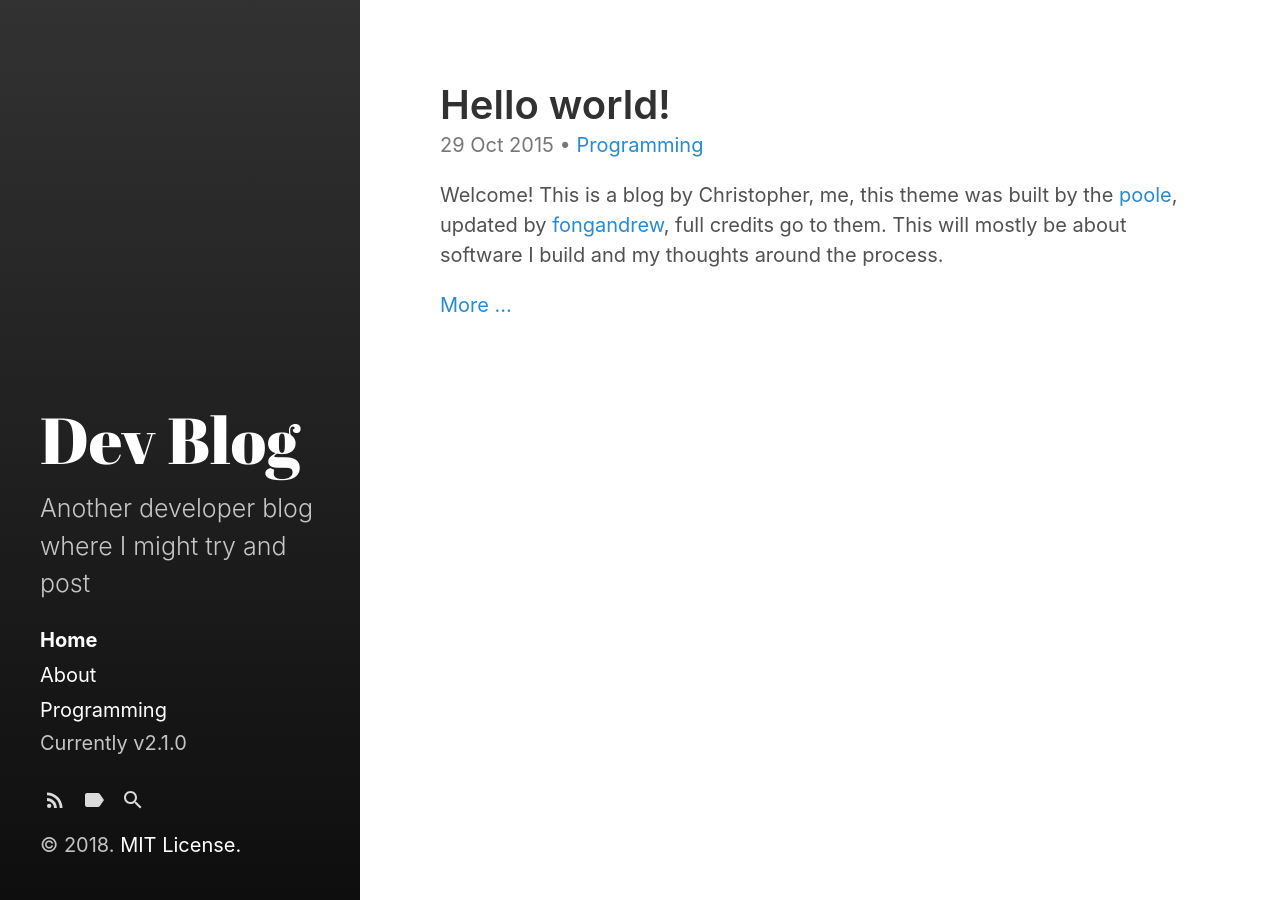
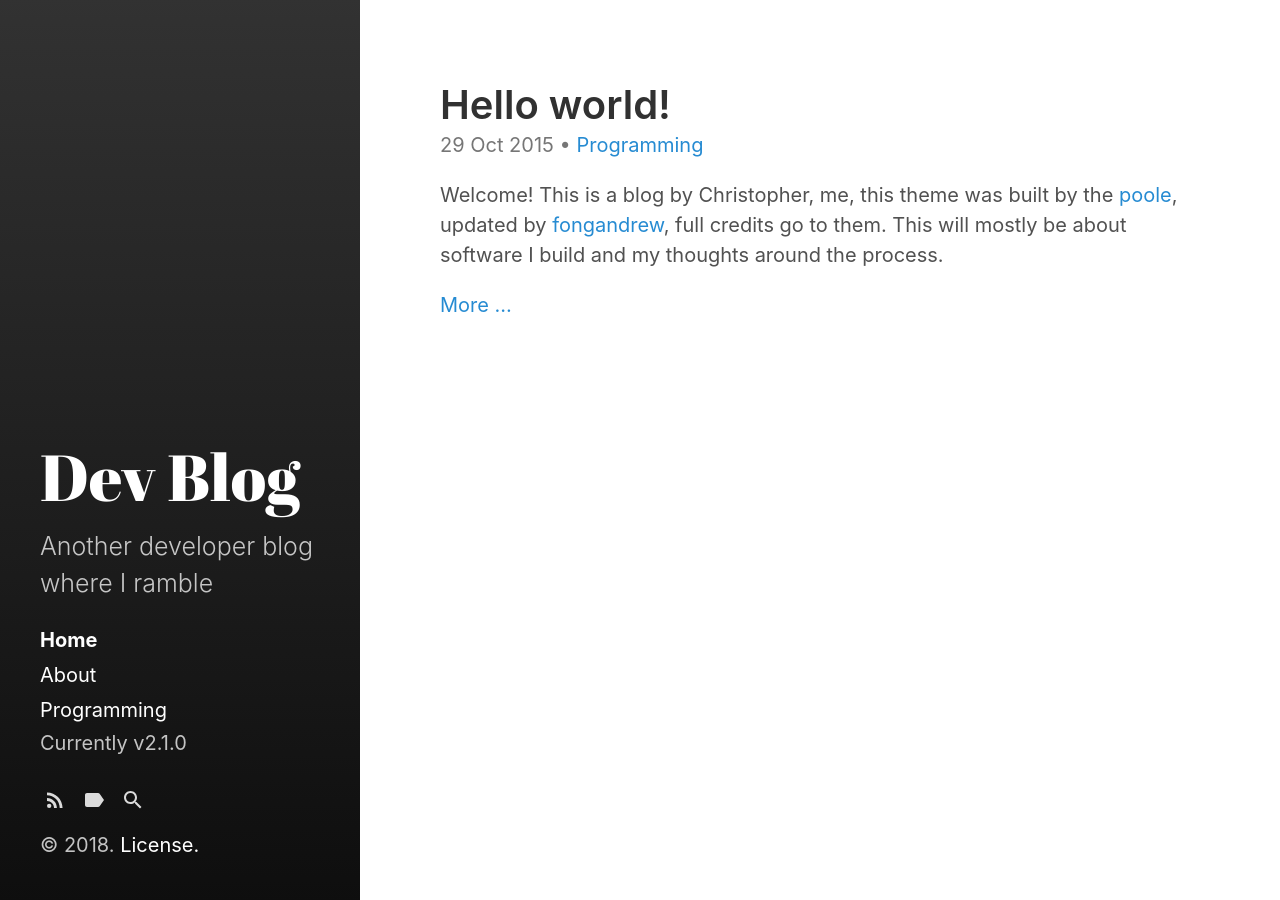
Before and after one commit to crr0004/crr0004.github.io, a Jekyll site: the page built from index.html, in a window 1280 px wide. Built offline with Jekyll 4.4.1, drawn with Linux system fonts in a browser that asks for light colours; the list of posts is cut into pages by our own code.

Commit message:
Updated license

```diff
--- a/_config.yml
+++ b/_config.yml
@@ -5,7 +5,7 @@ highlighter:      rouge
 # Setup
 title:            Dev Blog
 tagline:          'Another developer blog'
-description:      'Another developer blog where I might try and post'
+description:      'Another developer blog where I ramble'
 url:              https://crr0004.github.com
 baseurl:          ''
 
--- a/_includes/copyright.html
+++ b/_includes/copyright.html
@@ -1,4 +1,4 @@
 <p>
   &copy; {{ site.time | date: '%Y' }}.
-  <a href="{{ site.baseurl }}/LICENSE.md">MIT License.</a>
+  <a href="{{ site.baseurl }}/LICENSE.md">License.</a>
 </p>
```
Also changed, not shown: LICENSE.md.
